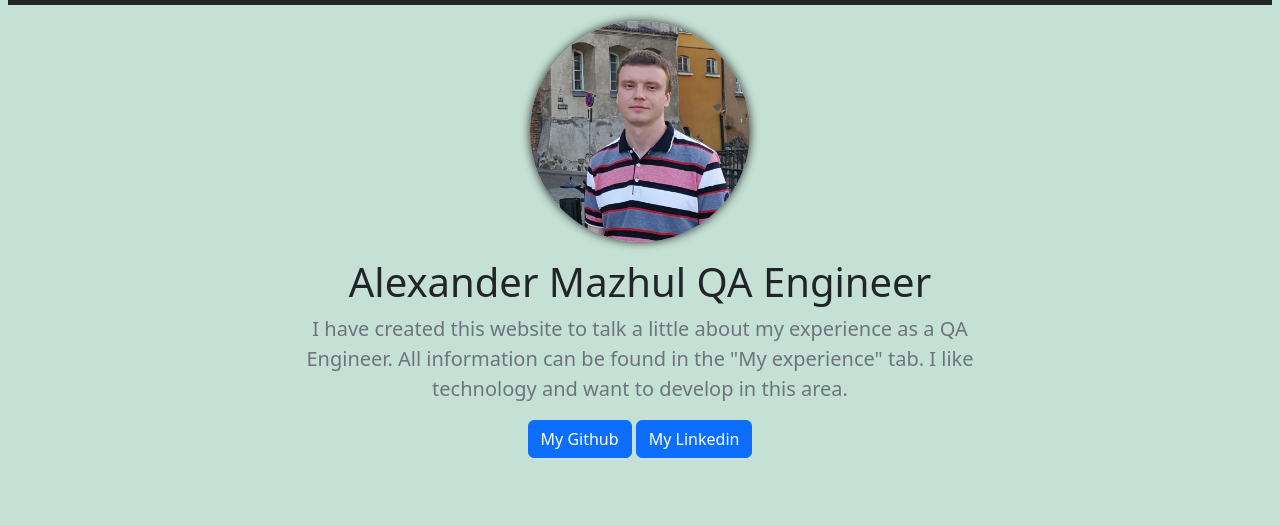
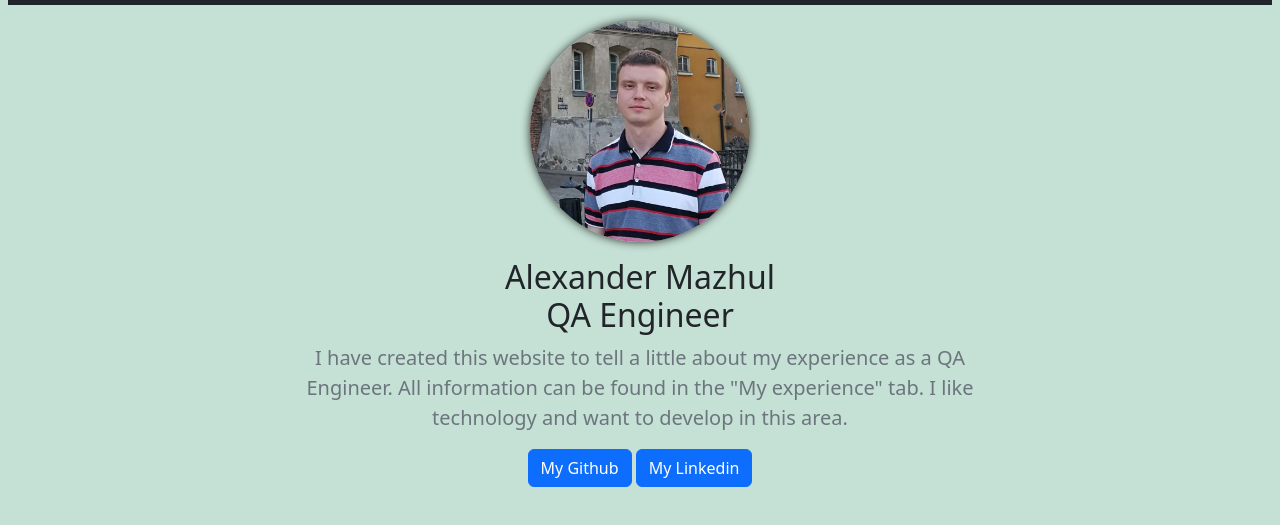
Before and after one commit to AlexanderMazhul/AlexanderMazhul.github.io, a plain HTML site: page index.html in a window 1280 px wide. Shown: the part 59-584 px from the top of the page. Drawn offline with nearby package versions, Linux system fonts and the light colour scheme.

Commit message:
new style for h2 element

```diff
--- a/index.html
+++ b/index.html
@@ -26,6 +26,9 @@
         box-shadow: 0 0 10px rgba(0, 0, 0, 0.8);
         padding: 0em;
         margin-bottom: 1em;
+      }
+      .textbottom {
+        margin-bottom: 0em;
       }
     </style>
   </head>
@@ -60,11 +63,12 @@
     </nav>
     <div class="container text-center my-3">
       <div class="row">
-        <div class="col-md-6 col-md-8 mx-auto">
+        <div class="col-lg-8 col-md-8 mx-auto">
           <img class="rounded-img" src="my photo.jpg" alt="my photo" />
-          <h1 class="fw-light">Alexander Mazhul QA Engineer</h1>
+          <h2 class="fw-light textbottom">Alexander Mazhul</h2>
+          <h2 class="fw-light">QA Engineer</h2>
           <p class="lead text-muted">
-            I have created this website to talk a little about my experience as
+            I have created this website to tell a little about my experience as
             a QA Engineer. All information can be found in the "My experience"
             tab. I like technology and want to develop in this area.
           </p>
```
